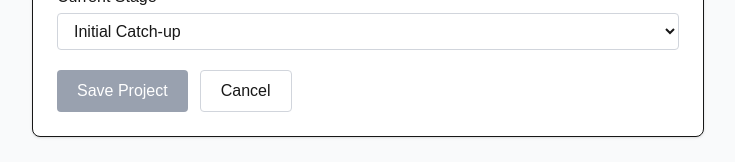
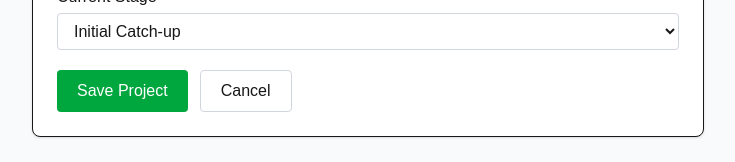
Before and after one commit to PrimaryInsight/project-tracker, a Next.js app: page /projects/new in a window 1280 px wide. Shown: the part 743-905 px from the top of the page, without its empty margins (272-1007 px from the left). Built offline with nearby package versions, Linux system fonts and the light colour scheme; no server answers; the database is empty.

Commit message:
Simplify client contact fields and prevent duplicate projects

```diff
--- a/app/actions.ts
+++ b/app/actions.ts
@@ -27,19 +27,18 @@ export async function createClientRecord(formData: FormData) {
   const { supabase } = await getAuthenticatedSupabase();
   const companyName = String(formData.get("company_name") || "").trim();
   const contactName = String(formData.get("contact_name") || "").trim();
-  const phone = String(formData.get("phone") || "").trim();
   const mobile = String(formData.get("mobile") || "").trim();
   const email = String(formData.get("email") || "").trim();
 
-  if (!companyName || !contactName || !phone || !email) {
+  if (!companyName || !contactName || !mobile || !email) {
     throw new Error("Company name, contact name, phone and email are required.");
   }
 
   const { error } = await supabase.from("clients").insert({
     company_name: companyName,
     contact_name: contactName,
-    phone,
-    mobile: mobile || null,
+    phone:null,
+    mobile,
     email,
   });
 
--- a/app/clients/new/page.tsx
+++ b/app/clients/new/page.tsx
@@ -45,16 +45,6 @@ export default function NewClientPage() {
           </div>
 
           <div>
-            <label className="block mb-1 font-medium">Phone</label>
-            <input
-              type="text"
-              name="phone"
-              required
-              className="w-full rounded border px-3 py-2"
-            />
-          </div>
-
-          <div>
             <label className="block mb-1 font-medium">Mobile</label>
             <input
               type="text"
--- a/app/projects/edit/[id]/page.tsx
+++ b/app/projects/edit/[id]/page.tsx
@@ -90,7 +90,7 @@ export default async function ProjectDetailsPage({
                 </div>
                 <div>
                   <span className="font-medium">Phone:</span>{" "}
-                  {project.mobile || project.phone || "Not set"}
+                  {project.mobile || "Not set"}
                 </div>
                 <div>
                   <span className="font-medium">Email:</span>{" "}
--- /dev/null
+++ b/app/projects/new/SubmitButton.tsx
@@ -0,0 +1,17 @@
+"use client";
+
+import { useFormStatus } from "react-dom";
+
+export default function SubmitButton() {
+  const { pending } = useFormStatus();
+
+  return (
+    <button
+      type="submit"
+      disabled={pending}
+      className="rounded bg-green-600 px-5 py-2 font-medium text-white hover:bg-green-700 disabled:bg-gray-400 disabled:cursor-not-allowed"
+    >
+      {pending ? "Saving..." : "Save Project"}
+    </button>
+  );
+}
--- a/app/projects/new/page.tsx
+++ b/app/projects/new/page.tsx
@@ -2,6 +2,7 @@ import Link from "next/link";
 import { createClient } from "@/lib/supabase/server";
 import { createProjectRecord } from "@/app/actions";
 import ClientSearchSelect from "./ClientSearchSelect";
+import SubmitButton from "./SubmitButton";
 
 export const dynamic = "force-dynamic";
 
@@ -130,13 +131,7 @@ export default async function NewProjectPage() {
           </div>
 
           <div className="flex gap-3">
-            <button
-              type="submit"
-              disabled={!clients.length}
-              className="rounded bg-green-600 px-5 py-2 font-medium text-white hover:bg-green-700 disabled:cursor-not-allowed disabled:bg-gray-400"
-            >
-              Save Project
-            </button>
+            <SubmitButton />
 
             <Link
               href="/"
```
